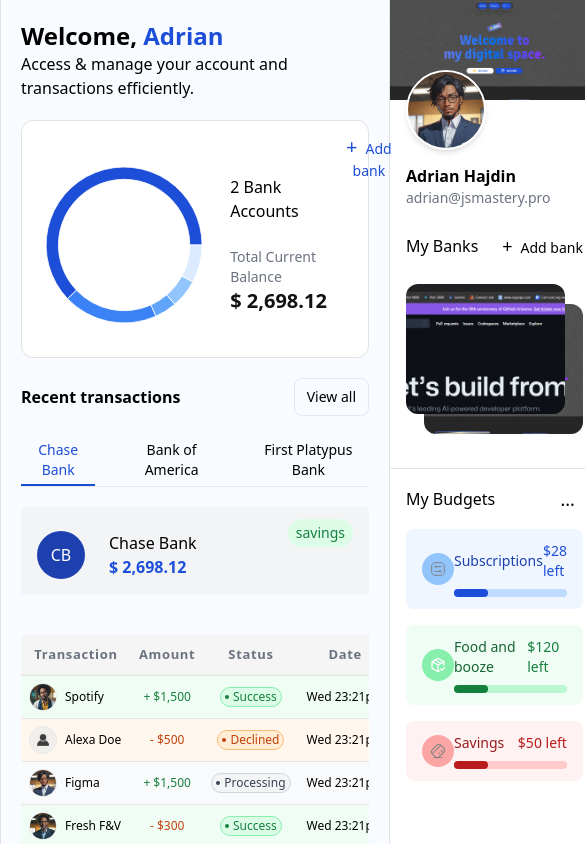
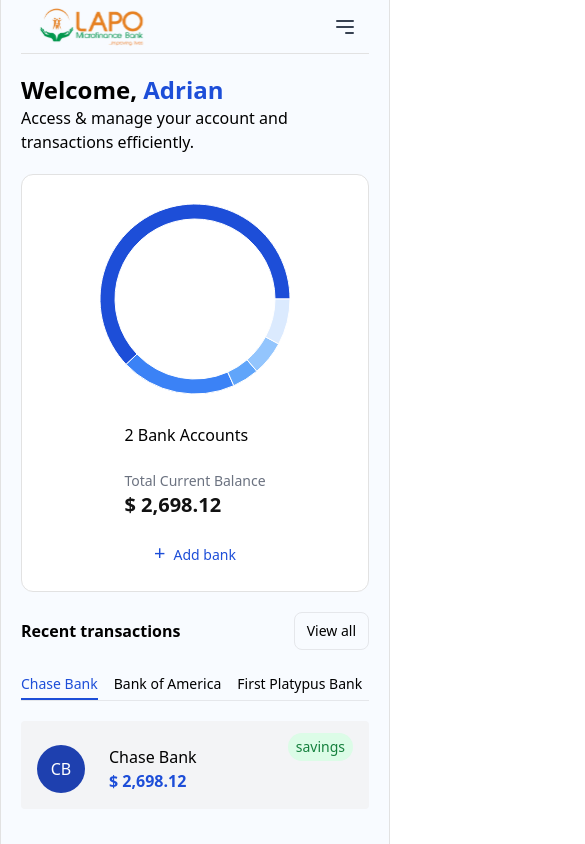
Before and after one commit to chivicoko/billmunk, a Next.js app: page / in a window 390 px wide. Shown: the top 844 px of the page, 585 px wide, since content can reach past the window. Built offline with nearby package versions, Linux system fonts and the light colour scheme.

Commit message:
update responsiveness

```diff
--- a/src/app/(auth)/login/page.tsx
+++ b/src/app/(auth)/login/page.tsx
@@ -8,10 +8,9 @@
 
 const LoginPage = () => {
   return (
-    <div className='h-full min-h-screen w-full flex'>
-        <div className='w-1/2 h-screen min-h-full flex items-center justify-center'>
-
-            <div className="flex flex-col gap-6 w-[50%]">
+    <div className='h-full min-h-screen w-full flex flex-col md:flex-row '>
+        <div className='order-2 md:order-1 w-full md:w-1/2 h-fit py-8 md:h-screen min-h-full flex items-center justify-center'>
+            <div className="flex flex-col gap-6 w-[90%] md:w-[50%]">
                 <div className="self-start flex items-center gap-1">
                     <span className="relative size-12 px-3">
                         <Image
@@ -46,11 +45,10 @@
                     </form>
                 </div>
             </div>
-
         </div>
 
-        <div className='w-1/2 h-screen min-h-full bg-[#f3f6fa] flex items-center justify-end'>
-            <div className="relative w-[90%] h-[80vh] pl-3 border-[4px] border-r-0 border-neutral-800 rounded-s-xl">
+        <div className='order-1 md:order-2 w-full md:w-1/2 h-fit py-6 md:h-screen min-h-full bg-[#f3f6fa] flex items-center justify-end'>
+            <div className="relative w-[90%] h-[15vh] md:h-[80vh] pl-3 border-[4px] border-r-0 border-neutral-800 rounded-s-xl">
                 <Image
                     src="/images/maneja-1.png"
                     alt="Lapo's Logo"
--- a/src/app/(auth)/register/page.tsx
+++ b/src/app/(auth)/register/page.tsx
@@ -8,10 +8,9 @@
 
 const RegisterPage = () => {
   return (
-    <div className='h-full min-h-screen w-full flex'>
-        <div className='w-1/2 h-screen min-h-full flex items-center justify-center'>
-
-            <div className="flex flex-col gap-4 w-[50%]">
+    <div className='h-full min-h-screen w-full flex flex-col md:flex-row '>
+        <div className='order-2 md:order-1 w-full md:w-1/2 h-fit py-8 md:h-screen min-h-full flex items-center justify-center'>
+            <div className="flex flex-col gap-6 w-[90%] md:w-[50%]">
                 <div className="self-start flex items-center gap-1">
                     <span className="relative size-12 px-3">
                         <Image
@@ -32,9 +31,8 @@
                 </div>
 
                 <div className="w-full">
-                    <form className="w-full space-y-3">
-
-                        <div className="w-full flex items-center gap-3">
+                    <form className="w-full space-y-2 md:space-y-3">
+                        <div className="w-full flex items-center gap-2 md:gap-3">
                             <div className="w-1/2">
                                 <InputOne onChange={(e) => e.target.value} value={''} label='First Name' name="firstName" placeholderText='ex: John' />
                             </div>
@@ -47,7 +45,7 @@
                             <InputOne onChange={(e) => e.target.value} value={''} label='Address' name="address" placeholderText='Enter your specific address' />
                         </div>
 
-                        <div className="w-full flex items-center gap-3">
+                        <div className="w-full flex items-center gap-2 md:gap-3">
                             <div className="w-1/2">
                                 <InputOne onChange={(e) => e.target.value} value={''} label='State' name="state" placeholderText='ex: NY' />
                             </div>
@@ -56,7 +54,7 @@
                             </div>
                         </div>
 
-                        <div className="w-full flex items-center gap-3">
+                        <div className="w-full flex items-center gap-2 md:gap-3">
                             <div className="w-1/2">
                                 <InputOne onChange={(e) => e.target.value} value={''} label='Date of Birth' name="dob" placeholderText='yyyy-mm-dd' />
                             </div>
@@ -78,11 +76,10 @@
                     </form>
                 </div>
             </div>
-
         </div>
 
-        <div className='w-1/2 h-screen min-h-full bg-[#f3f6fa] flex items-center justify-end'>
-            <div className="relative w-[90%] h-[80vh] pl-3 border-[4px] border-r-0 border-neutral-800 rounded-s-xl">
+        <div className='order-1 md:order-2 w-full md:w-1/2 h-fit py-6 md:h-screen min-h-full bg-[#f3f6fa] flex items-center justify-end'>
+            <div className="relative w-[90%] h-[15vh] md:h-[80vh] pl-3 border-[4px] border-r-0 border-neutral-800 rounded-s-xl">
                 <Image
                     src="/images/maneja-1.png"
                     alt="Lapo's Logo"
--- a/src/app/page.tsx
+++ b/src/app/page.tsx
@@ -1,4 +1,5 @@
 import Dashboard from "@/components/dashboard/Dashboard";
+import Navbar from "@/components/Navbar";
 import Sidebar from "@/components/Sidebar";
 import SidebarRight from "@/components/SidebarRight";
 
@@ -8,6 +9,7 @@
     <div className='bg-[#f8fbff] h-full min-h-screen flex'>
       <Sidebar />
       <div className="px-5 pb-5 w-full lg:w-4/6 h-full min-h-fit col-span-2 border-x border-customGray ">
+        <Navbar />
         <Dashboard />
       </div>
       <SidebarRight />
--- /dev/null
+++ b/src/components/Navbar.tsx
@@ -0,0 +1,66 @@
+'use client';
+
+import Link from 'next/link';
+import React, { useState } from 'react';
+import Image from 'next/image';
+import Sidebar from './Sidebar';
+import ButtonNeutral from './button/ButtonNeutral';
+import { usePathname } from 'next/navigation';
+import MenuIcon from './icons/MenuIcon';
+// import SidebarRight from './SidebarRight';
+
+const Navbar: React.FC = () => {
+  const [open, setOpen] = useState(false);
+  // const [openRight, setOpenRight] = useState(false);
+
+  const pathName = usePathname();
+
+  const closeSidebar = () => setOpen(false);
+
+  return (
+    <>
+      <nav className="flex md:hidden items-center justify-between gap-3 z-30 py-1 md:py-2 pl-[2px] pr-3 sm:px-3 md:px-5 border-b border-customGray">
+        <div className="w-full flex items-center justify-between">
+          <Link href="/" className={`${pathName === '/' ? 'block' : 'hidden' } lg:hidden sm:mr-4 relative w-[138.32px] h-[45px]`}>
+            <Image
+              src="/images/LAPO_Logo_2022-removebg-preview 1.svg"
+              alt="Lapo's Logo"
+              fill
+              priority
+              className="object-contain"
+              sizes="(max-width: 768px) 100vw, 50vw"
+            />
+          </Link>
+        </div>
+
+        {/* Hamburger menu */}
+        <ButtonNeutral onClick={() => setOpen(!open)} icon1={<MenuIcon />} classes='lg:hidden text-gray-700 focus:outline-primary' />
+        {/* <ButtonNeutral onClick={() => setOpenRight(!openRight)} icon1={<MenuIcon />} classes='lg:hidden text-gray-700 focus:outline-primary' /> */}
+      </nav>
+
+      {open && (
+        <>
+          <Sidebar show="block" closeSidebar={closeSidebar} />
+
+          <div
+            onClick={closeSidebar}
+            className="fixed inset-0 bg-black bg-opacity-50 z-40 lg:hidden"
+          />
+        </>
+      )}
+
+      {/* {openRight && (
+        <>
+          <SidebarRight show="block" closeSidebar={closeSidebar} />
+
+          <div
+            onClick={closeSidebar}
+            className="fixed inset-0 bg-black bg-opacity-50 z-40 lg:hidden"
+          />
+        </>
+      )} */}
+    </>
+  );
+};
+
+export default Navbar;
--- a/src/components/Sidebar.tsx
+++ b/src/components/Sidebar.tsx
@@ -8,6 +8,7 @@
 import ButtonLinkNeutral from './button/ButtonLinkNeutral';
 import Search from './Search';
 import { useCallback } from 'react';
+// import SidebarRight from './SidebarRight';
 
 interface SidebarProps {
     show?: string;
@@ -44,7 +45,7 @@
     };
 
     return (
-        <nav className={`${show === 'block' ? 'fixed lg:hidden' : 'hidden'} px-3 lg:block top-0 left-0 z-50 lg:z-auto w-4/6 sm:w-3/6 lg:w-[21%] xl:w-1/6 h-full min-h-fit`}>
+        <nav className={`${show === 'block' ? 'fixed lg:hidden' : 'hidden'} px-3 lg:block top-0 left-0 z-50 lg:z-auto w-4/6 sm:w-3/6 lg:w-[21%] xl:w-1/6 h-full min-h-fit bg-white md:bg-transparent`}>
             <div className={`overflow-y-scroll custom-scrollbar2 w-full h-full flex flex-col justify-start items-start px-1`}>
                 <button className='self-end mr-3 md:mr-8 mt-2 text-3xl lg:hidden' onClick={closeSidebar}>&times;</button>
                 <div className="h-full min-h-screen flex flex-col justify-start items-start gap-4 pb-6 lg:py-6">
@@ -105,6 +106,17 @@
                 </div>
 
             </div>
+
+            {/* {openRight && (
+                <>
+                    <SidebarRight show="block" closeSidebar={closeSidebar} />
+
+                    <div
+                        onClick={closeSidebar}
+                        className="fixed inset-0 bg-black bg-opacity-50 z-40 lg:hidden"
+                    />
+                </>
+            )} */}
         </nav>
     );
 };
--- a/src/components/SidebarRight.tsx
+++ b/src/components/SidebarRight.tsx
@@ -1,11 +1,18 @@
+'use client';
+
 import Image from 'next/image';
 import ButtonNeutral from './button/ButtonNeutral';
 import { budgets } from '@/utils/data';
 
-const SidebarRight: React.FC = () => {
+interface SidebarProps {
+    show?: string;
+    closeSidebar?: () => void;
+}
+
+const SidebarRight: React.FC<SidebarProps> = ({ show = 'hidden', closeSidebar = () => {} }) => {
 
     return (
-        <nav className={`top-0 left-0 z-50 lg:z-auto w-4/6 sm:w-3/6 lg:w-[23%] h-full min-h-fit`}>
+        <nav className={`${show === 'block' ? 'fixed lg:hidden' : 'hidden'} lg:block top-0 left-0 z-50 lg:z-auto w-4/6 sm:w-3/6 lg:w-[23%] h-full min-h-fit bg-white md:bg-transparent`}>
             <div className="relative mb-16">
                 <div className="relative w-full h-[100px]">
                     <Image
@@ -98,6 +105,7 @@
                         </div>
                     )}
                 </div>
+                <button className='self-end mr-3 md:mr-8 mt-2 text-3xl md:hidden' onClick={closeSidebar}>&times;</button>
             </div>
         </nav>
     );
--- a/src/components/dashboard/Dashboard.tsx
+++ b/src/components/dashboard/Dashboard.tsx
@@ -30,9 +30,11 @@
             <ButtonNeutral btnText1='View all' classes='px-3 py-2 rounded-radius-8 border text-sm' />
         </div>
 
-        <ul className="flex items-center gap-6 border-b">
+        <ul className="flex items-center gap-y-4 gap-x-4 md:gap-x-6 flex-wrap border-b">
             {HomeTabs.map(tab =>
-                <li key={tab.id}><ButtonNeutral onClick={() => handleTabClick(tab.name)} btnText1={tab.name} classes={`${activeTab === tab.name ? 'text-blue-700 border-blue-700' : 'border-transparent'} text-sm hover:text-blue-700 border-b-2 hover:border-blue-700 py-1`} /></li>
+                <li key={tab.id}>
+                    <ButtonNeutral onClick={() => handleTabClick(tab.name)} btnText1={tab.name} classes={`${activeTab === tab.name ? 'text-blue-700 border-blue-700' : 'border-transparent'} text-sm hover:text-blue-700 border-b-2 hover:border-blue-700 py-1`} />
+                </li>
             )}
         </ul>
 
--- a/src/components/dashboard/dataDisplay/BankAccountsPieChart.tsx
+++ b/src/components/dashboard/dataDisplay/BankAccountsPieChart.tsx
@@ -15,9 +15,9 @@
   if (!isClient) return null;
 
   return (
-    <div className='pt-1 px-2 flex items-start justify-between'>
+    <div className='pt-1 px-2 flex items-start justify-between flex-wrap'>
 
-      <div className="relative flex items-center justify-center gap-6 pt-3 pb-1">
+      <div className="relative flex items-center justify-center gap-6 flex-wrap pt-3 pb-1">
         <PieChart width={200} height={200}>
           <Pie
             data={CardStatusDistribution}
@@ -40,7 +40,7 @@
         </div>
       </div>
 
-      <ButtonNeutral btnText2='+' btnText1='Add bank' classes='text-blue-700 text-sm space-x-2' btnText2Classes='text-xl' />
+      <ButtonNeutral btnText2='+' btnText1='Add bank' classes='text-blue-700 text-sm space-x-2 my-4 mx-auto md:my-0 md:mx-0' btnText2Classes='text-xl' />
     </div>
   );
 };
```
